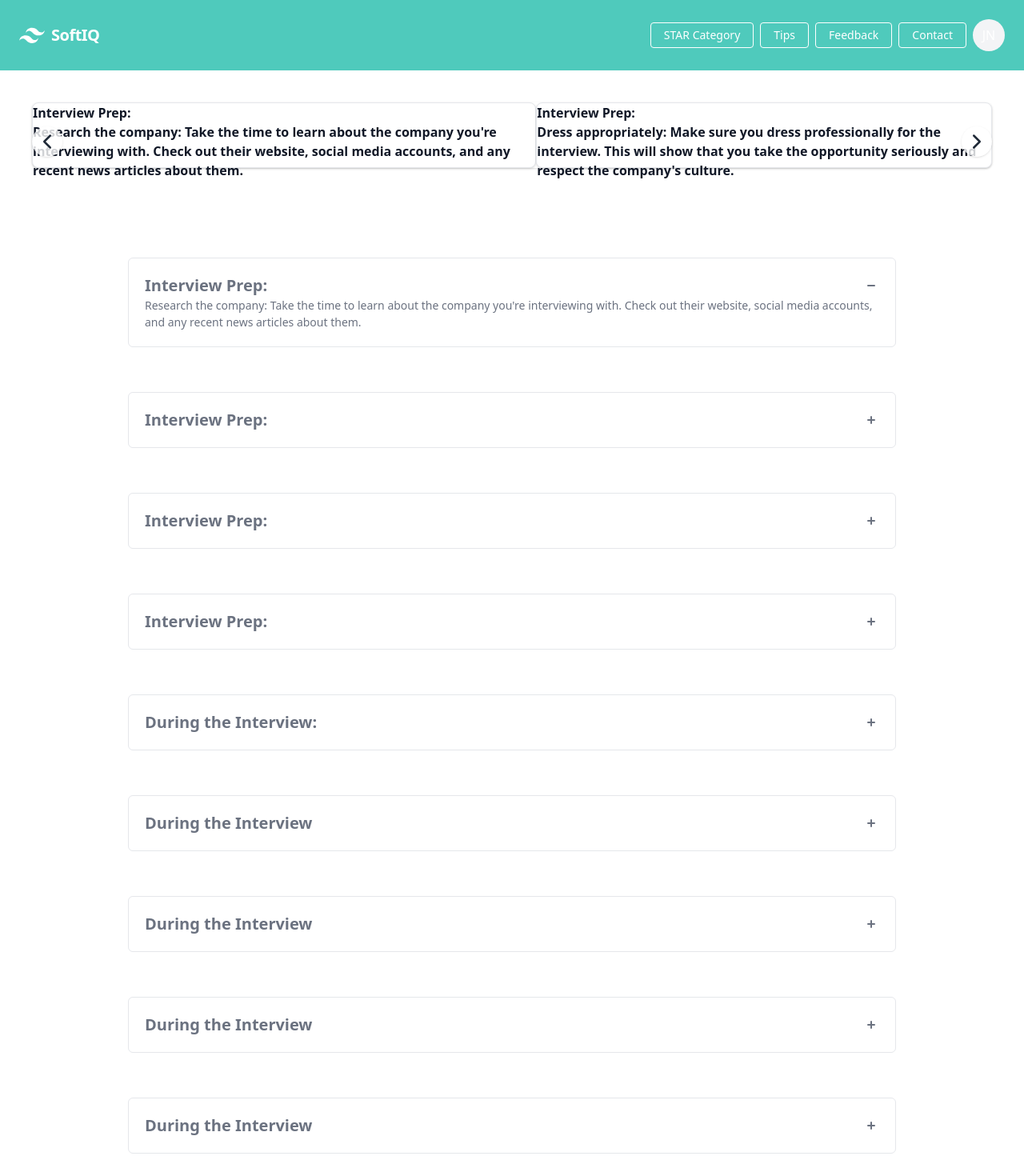
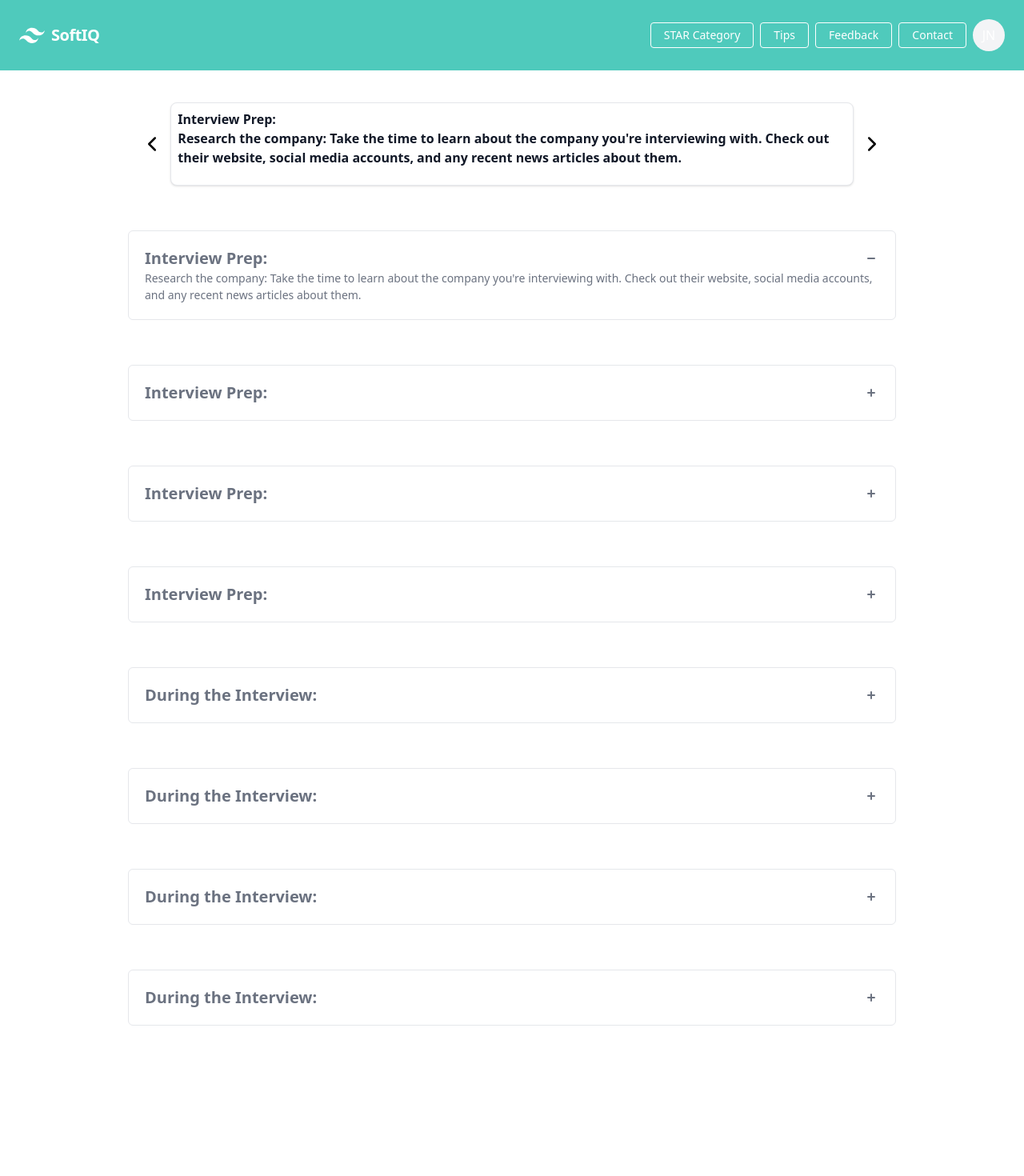
Before and after one commit to RavenGard/SoftIQ, a React (Vite) app in the folder client/: page /tips in a window 1280 px wide. Shown: the top 1470 px of the page at 80% size. After the commit the page ends 1282 px from the top, so only its background shows below. Built offline with nearby package versions, Linux system fonts and the light colour scheme.

Commit message:
Co-authored-by: RavenGard <RavenGard@users.noreply.github.com>

```diff
--- a/client/src/Components/Tips/Accordion.jsx
+++ b/client/src/Components/Tips/Accordion.jsx
@@ -36,7 +36,8 @@ const TipAccordion = () => {
                   {data.description}
                 </AccordionBody>
               </Accordion>
-              </div>
+
+            </div>
         </div>
     </div>
   );
--- a/client/src/Components/Tips/Carousel2.jsx
+++ b/client/src/Components/Tips/Carousel2.jsx
@@ -1,9 +1,9 @@
 import { tipsData } from "../../assets/tips";
 import { React, useState } from "react";
 import { ChevronLeft, ChevronRight } from "react-feather";
+
 export default function Carousel2() {
-
-  const [curr, setCurr] = useState(tipsData[0]);
+  const [curr, setCurr] = useState(0);
 
   const prev = () => {
     setCurr((curr) => (curr === 0 ? tipsData.length - 1 : curr - 1));
@@ -13,81 +13,42 @@ export default function Carousel2() {
     setCurr((curr) => (curr === tipsData.length - 1 ? 0 : curr + 1));
   };
 
-  const tipHeader  = tipsData.map((data, key) => {
-
+  const tipsDatas = tipsData.map((data, key) => {
     return (
-        <div key={key}>
-            {data.tipType}
-        </div>
-    )
-  })
-
-  const tipDescription  = tipsData.map((data, key) => {
-
-    return (
-        <div key={key}>
-            {data.description}
-        </div>
-    )
-  })
+      <div classname="flex p-2" key={key}>
+        <div>{data.tipType}</div>
+        {data.description}
+      </div>
+    );
+  });
 
   return (
-    <div className="flex justify-center">
+    <div class="flex pt-10 justify-center h-36 transition-transform ease-out duration-500">
+      {/* {tipsData.map((data, key) => {
+              return ( */}
+      <>
+        <button className="px-2" onClick={prev}>
+          <ChevronLeft size={30} />
+        </button>
 
-      <div class="justify-center p-10 leading-normal overflow-hidden relative">
+        <div
+          curr={curr === tipsData.tipId}
+          className="transition-transform ease-out duration-500 flex justify-center w-8/12 p-2 bm-5 text-m font-bold text-gray-900 dark:text-white bg-white border border-gray-200 rounded-lg shadow
+                      hover:bg-gray-100 dark:border-gray-700 dark:bg-gray-800 dark:hover:bg-gray-700"
+        >
+          {/* <div key={key}>{data.tipType}</div> */}
+          {/* <div key={key}>{data.description}</div> */}
+          {tipsDatas.at(curr)}
+          {/* {tipDescription.at(curr)} */}
+        </div>
+      </>
 
-        <div class="flex h-5/6 transition-transform ease-out duration-500 bm-5 text-m font-bold text-gray-900  border-gray-200 rounded-lg shadow
-             dark:border-gray-700"
-        >
-            {/* {tipsData.map((data, key) => { */}
-              {/* return ( */}
-                <>
-                    <div className="transition-transform ease-out w- duration-500 flex flex-col bm-5 text-m font-bold text-gray-900 dark:text-white bg-white border border-gray-200 rounded-lg shadow
-                    hover:bg-gray-100 dark:border-gray-700 dark:bg-gray-800 dark:hover:bg-gray-700" style={{transform: `translateX(-${curr * 30}%)`}}>
-                        {/* <div key={key}>{data.tipType}</div> */}
-                        {/* <div key={key}>{data.description}</div> */}
-                        {tipHeader.at(0)}
-                        {tipDescription.at(0)}
-                    </div>
-
-                    <div className="transition-transform ease-out w- duration-500 flex flex-col bm-5 text-m font-bold text-gray-900 dark:text-white bg-white border border-gray-200 rounded-lg shadow
-                    hover:bg-gray-100 dark:border-gray-700 dark:bg-gray-800 dark:hover:bg-gray-700" style={{transform: `translateX(-${curr * 30}%)`}}>
-                        {/* <div key={key}>{data.tipType}</div> */}
-                        {/* <div key={key}>{data.description}</div> */}
-                        {tipHeader.at(1)}
-                        {tipDescription.at(1)}
-                    </div>
-
-                </>
-
-
-
-              {/* ); */}
-            {/* })} */}
-        </div>
-
-
-
-        <div className="absolute inset-0 flex items-center justify-between p-10 ">
-          <button className="p-1 rounded-full shadow bg-white/80 text-gray-800 hover:bg-white "onClick={prev}>
-            <ChevronLeft size={30} />
-          </button>
-
-          <button className="p-1 rounded-full shadow bg-white/80 text-gray-800 hover:bg-white " onClick={next}>
-            <ChevronRight size={30} />
-          </button>
-        </div>
-
-        <div className="absolute bottom-4 right-0 left-0">
-            <div className="flex items-center justify-center gap-2">
-                {tipsData.map((_,i) => (
-                    <div className={`
-                        transition-all w-3 h-3 bg-white rounded-full ${curr === i ? "p-2" : "bg-opacity-50"}
-                    `}/>
-                ))}
-            </div>
-        </div>
-      </div>
+      <button
+        className="px-2"
+        onClick={next}
+      >
+        <ChevronRight size={30} />
+      </button>
     </div>
   );
 }
--- a/client/src/assets/tips.js
+++ b/client/src/assets/tips.js
@@ -35,13 +35,13 @@ export const tipsData = [
         tipId: 5,
         tipType: "During the Interview: ",
         description: "Listen carefully: Pay close attention "+
-        "to the interviewer's questions and listen carefully "+
-        "to their responses. This will help you understand what "+
+        "to the interviewer's questions and listen carefully"+
+        "to their responses. This will help you understand what"+
         "they're looking for and tailor your responses accordingly."
     },
     {
         tipId: 6,
-        tipType: "During the Interview",
+        tipType: "During the Interview: ",
         description: "Stay focused: During the interview, "+
         "stay focused on the conversation and avoid distractions. "+
         "Make eye contact, nod and smile appropriately, and avoid "+
@@ -49,62 +49,14 @@ export const tipsData = [
     },
     {
         tipId: 7,
-        tipType: "During the Interview",
+        tipType: "During the Interview:",
         description: "Be concise: When answering questions, "+
         "be concise and to the point. Avoid rambling or going "+
         "off on tangents, as this can make you appear disorganized or unprepared."
     },
     {
         tipId: 8,
-        tipType: "During the Interview",
-        description: "Highlight your strengths: Use the interview as "+
-        "an opportunity to highlight your strengths and accomplishments. "+
-        "Provide specific examples of your skills and experiences, "+
-        "and explain how they relate to the job you're applying for."
-    },
-    {
-        tipId: 9,
-        tipType: "During the Interview",
-        description: "Highlight your strengths: Use the interview as "+
-        "an opportunity to highlight your strengths and accomplishments. "+
-        "Provide specific examples of your skills and experiences, "+
-        "and explain how they relate to the job you're applying for."
-    },
-    {
-        tipId: 10,
-        tipType: "During the Interview",
-        description: "Highlight your strengths: Use the interview as "+
-        "an opportunity to highlight your strengths and accomplishments. "+
-        "Provide specific examples of your skills and experiences, "+
-        "and explain how they relate to the job you're applying for."
-    },
-    {
-        tipId: 11,
-        tipType: "During the Interview",
-        description: "Highlight your strengths: Use the interview as "+
-        "an opportunity to highlight your strengths and accomplishments. "+
-        "Provide specific examples of your skills and experiences, "+
-        "and explain how they relate to the job you're applying for."
-    },
-    {
-        tipId: 12,
-        tipType: "During the Interview",
-        description: "Highlight your strengths: Use the interview as "+
-        "an opportunity to highlight your strengths and accomplishments. "+
-        "Provide specific examples of your skills and experiences, "+
-        "and explain how they relate to the job you're applying for."
-    },
-    {
-        tipId: 13,
-        tipType: "During the Interview",
-        description: "Highlight your strengths: Use the interview as "+
-        "an opportunity to highlight your strengths and accomplishments. "+
-        "Provide specific examples of your skills and experiences, "+
-        "and explain how they relate to the job you're applying for."
-    },
-    {
-        tipId: 14,
-        tipType: "During the Interview",
+        tipType: "During the Interview:",
         description: "Highlight your strengths: Use the interview as "+
         "an opportunity to highlight your strengths and accomplishments. "+
         "Provide specific examples of your skills and experiences, "+
```
